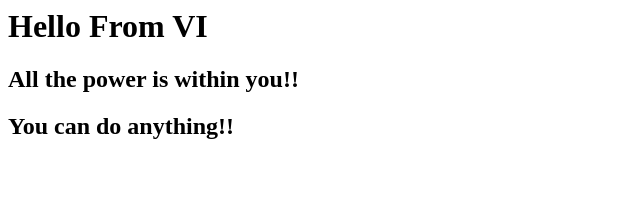
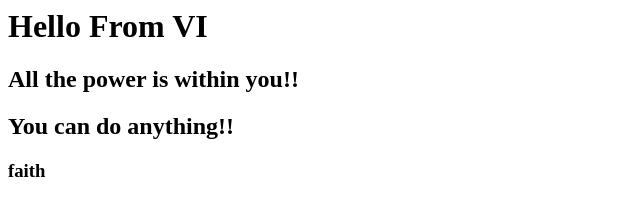
Before and after one commit to sreenivas4235/firstrepo, a plain HTML site: page index.html in a window 1280 px wide. Shown: the full height of the page, 0-640 px from the left. Drawn offline with Linux system fonts and the light colour scheme.

Commit message:
Add a new heading for 'faith' in index.html

```diff
--- a/index.html
+++ b/index.html
@@ -6,5 +6,6 @@
 		<h1>Hello From VI</h1>
 		<h2>All the power is within you!!</h2>
 		<h2>You can do anything!!</h2>
+		<h3>faith</h3>
 	</body>
 </html>
```
